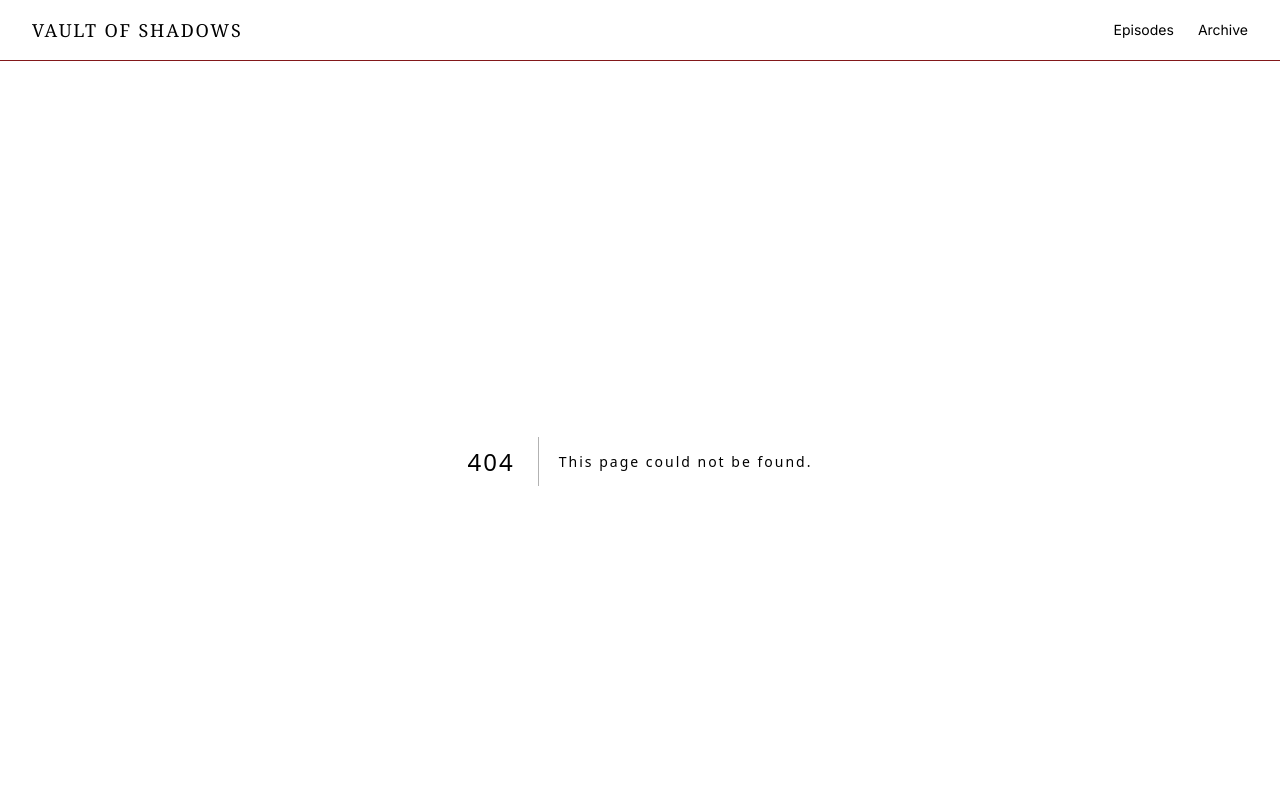
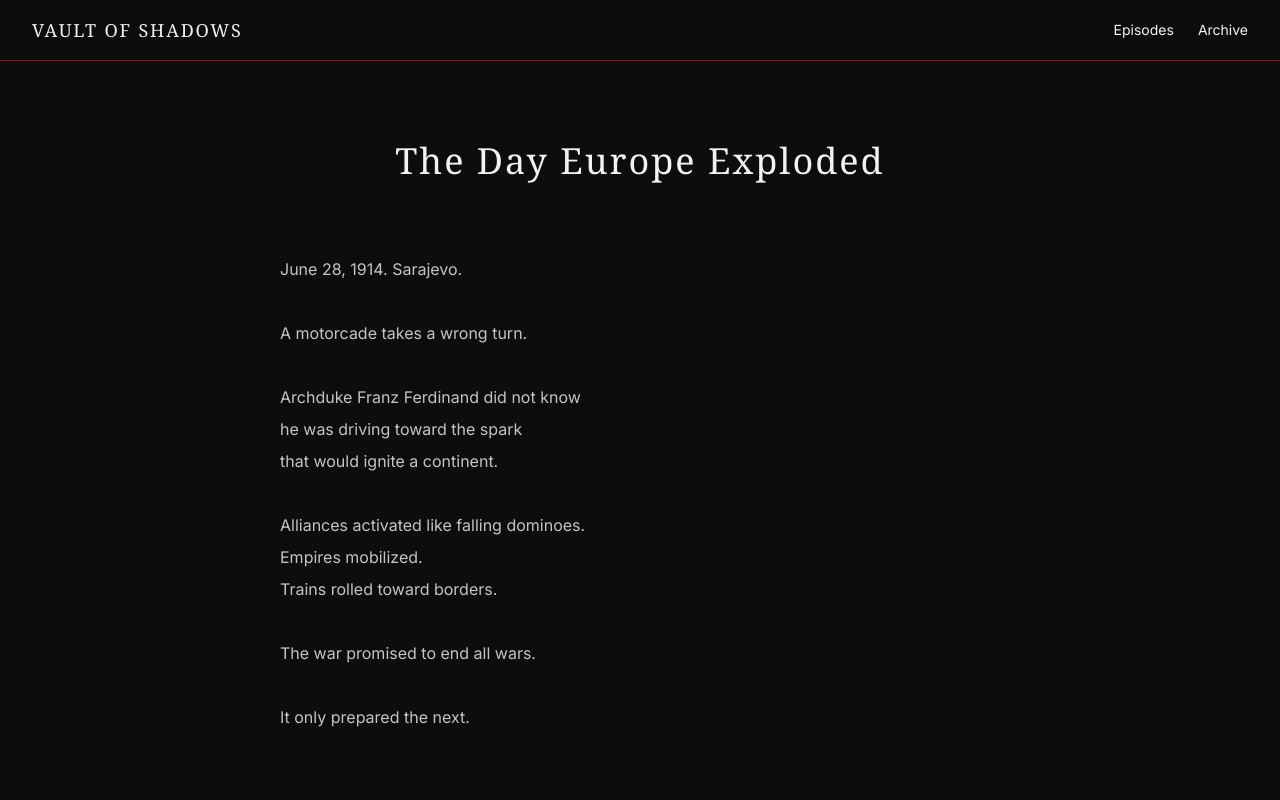
Before and after one commit to mirshaduk/vault-of-shadows, a Next.js app: page /episodes/the-day-europe-exploded in a window 1280 px wide. Before the commit this address had no page. Shown: the top 800 px of the page. Built offline with nearby package versions, Linux system fonts and the light colour scheme.

Commit message:
Convert static pages to dynamic [slug] routing logic using a central database

```diff
--- /dev/null
+++ b/src/app/episodes/[slug]/page.tsx
@@ -0,0 +1,29 @@
+import { episodes } from "@/lib/episodes";
+import { notFound } from "next/navigation";
+
+// Next.js App Router syntax for dynamic params requires awaiting the params object in newer Next.js versions.
+// We will set this up safely for current standard Next.js 15+ routing.
+export default async function EpisodePage({
+    params,
+}: {
+    params: Promise<{ slug: string }>;
+}) {
+    const { slug } = await params;
+    const episode = episodes.find((ep) => ep.slug === slug);
+
+    if (!episode) {
+        return notFound();
+    }
+
+    return (
+        <main className="py-20 px-6 max-w-3xl mx-auto leading-8 min-h-screen font-['Inter']">
+            <h1 className="text-4xl font-serif mb-10 text-center font-['Cinzel']">
+                {episode.title}
+            </h1>
+
+            <div className="whitespace-pre-line opacity-80">
+                {episode.content}
+            </div>
+        </main>
+    );
+}
--- a/src/app/episodes/page.tsx
+++ b/src/app/episodes/page.tsx
@@ -1,3 +1,6 @@
+import { episodes } from "@/lib/episodes";
+import Link from "next/link";
+
 export default function Episodes() {
     return (
         <main className="py-20 px-6 text-center min-h-screen">
@@ -6,19 +9,20 @@ export default function Episodes() {
             </h1>
 
             <div className="max-w-3xl mx-auto space-y-8 text-left">
-
-                <a
-                    href="/episodes/ww1"
+                {episodes.map((episode) => (
+                    <Link
+                        key={episode.slug}
+                        href={`/episodes/${episode.slug}`}
                         className="block bg-zinc-900 p-8 border-l-4 border-red-800 hover:bg-zinc-800 transition"
                     >
                         <h2 className="text-2xl mb-3 font-['Cinzel']">
-                        The Day Europe Exploded
+                            {episode.title}
                         </h2>
                         <p className="opacity-70 font-['Inter']">
-                        A single assassination triggered the first global catastrophe.
+                            {episode.excerpt}
                         </p>
-                </a>
-
+                    </Link>
+                ))}
             </div>
         </main>
     );
--- a/src/app/episodes/ww1/page.tsx
+++ /dev/null
@@ -1,39 +0,0 @@
-export default function WW1Episode() {
-    return (
-        <main className="py-20 px-6 max-w-3xl mx-auto leading-8 min-h-screen font-['Inter']">
-
-            <h1 className="text-4xl font-serif mb-10 text-center font-['Cinzel']">
-                The Day Europe Exploded
-            </h1>
-
-            <p className="mb-6">
-                June 28, 1914.
-                A city called Sarajevo.
-                A motorcade takes a wrong turn.
-            </p>
-
-            <p className="mb-6">
-                Archduke Franz Ferdinand did not know he was
-                driving toward the spark that would ignite a continent.
-            </p>
-
-            <p className="mb-6">
-                Within weeks, alliances activated like falling dominoes.
-                Empires mobilized.
-                Trains filled with soldiers rolled toward borders
-                that would soon disappear under artillery fire.
-            </p>
-
-            <p className="mb-6">
-                What began as a Balkan crisis became a mechanized slaughter.
-                The old world order shattered in mud-filled trenches.
-            </p>
-
-            <p className="mt-12 italic opacity-70 text-center">
-                The war promised to end all wars.
-                It only prepared the next.
-            </p>
-
-        </main>
-    );
-}
--- /dev/null
+++ b/src/lib/episodes.ts
@@ -0,0 +1,25 @@
+export const episodes = [
+    {
+        slug: "the-day-europe-exploded",
+        title: "The Day Europe Exploded",
+        excerpt:
+            "A single assassination triggered the first global catastrophe.",
+        content: `
+June 28, 1914. Sarajevo.
+
+A motorcade takes a wrong turn.
+
+Archduke Franz Ferdinand did not know
+he was driving toward the spark
+that would ignite a continent.
+
+Alliances activated like falling dominoes.
+Empires mobilized.
+Trains rolled toward borders.
+
+The war promised to end all wars.
+
+It only prepared the next.
+`,
+    },
+];
```
Lines whose indentation alone changed are shown as unchanged.
